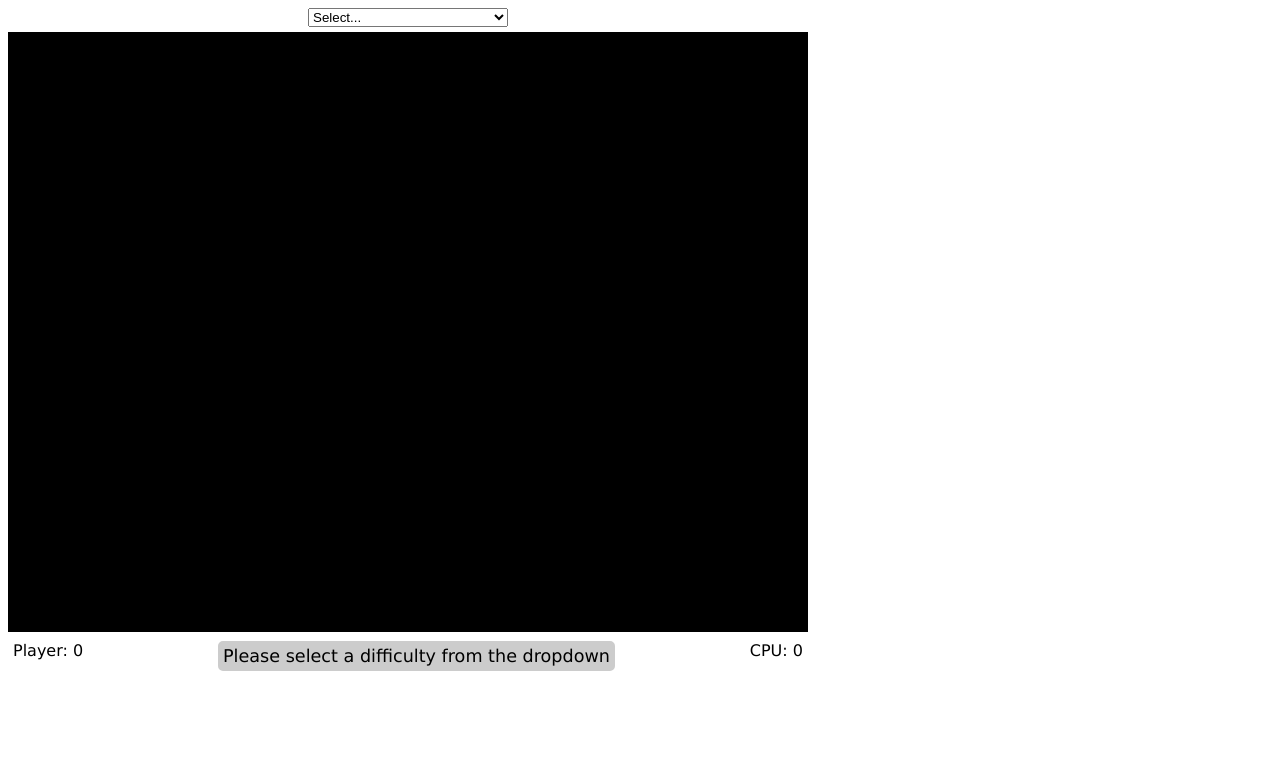
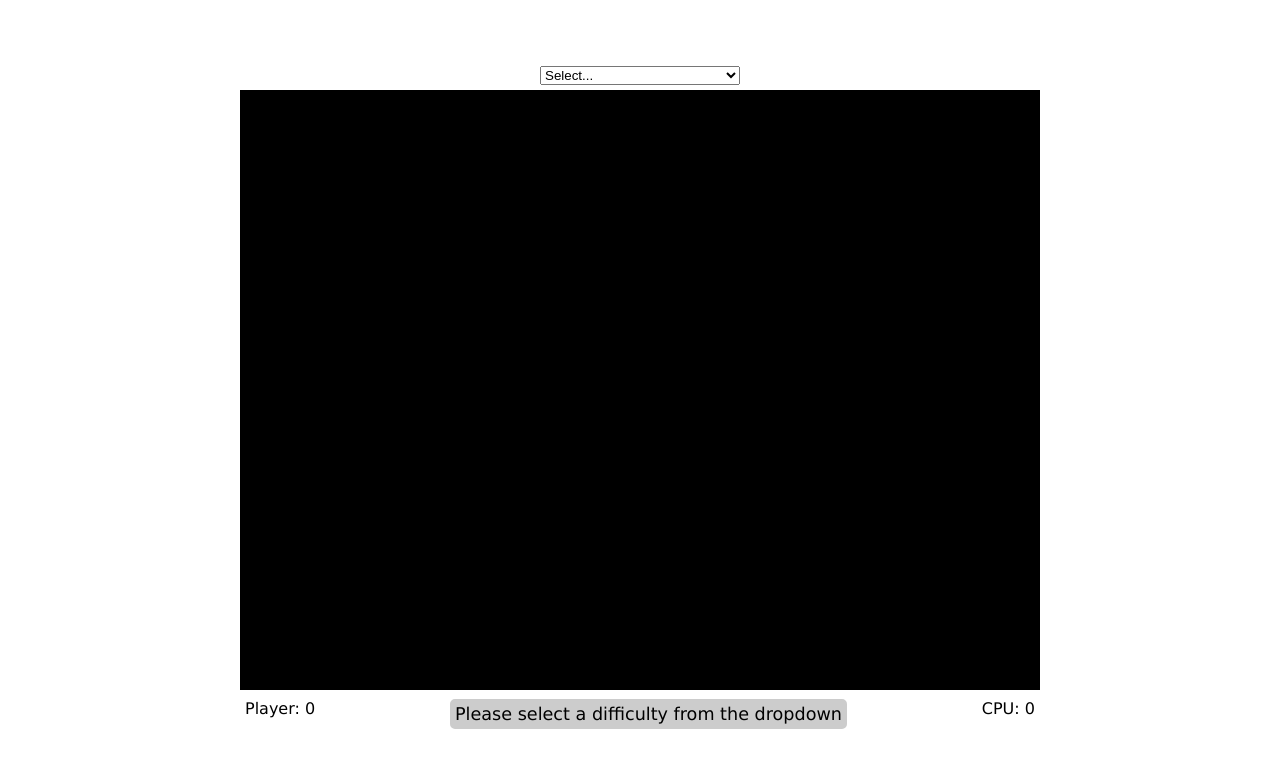
Before and after one commit to ItsAlive53/pong, a plain HTML site: page index.html in a window 1280 px wide. Drawn offline with nearby package versions, Linux system fonts and the light colour scheme.

Commit message:
center everything

```diff
--- a/css/main.css
+++ b/css/main.css
@@ -1,3 +1,10 @@
+#container {
+    position: absolute;
+    top: 50%;
+    left: 50%;
+    transform: translate(-50%, -50%);
+}
+
 #scores {
     width: 790px;
     margin: 5px;
--- a/index.html
+++ b/index.html
@@ -9,6 +9,7 @@
   </head>
 
   <body>
+    <div id="container">
       <form>
         <select name="diffSelect" id="diffSelect" onchange="diffSelection(this);">
           <option value="0" disabled selected hidden>Select...</option>
@@ -23,5 +24,6 @@
         <span id="textbox" class="hide"></span>
         <span id="cpuScore">CPU: 0</span>
       </div>
+    </div>
   </body>
 </html>
```
Lines whose indentation alone changed are shown as unchanged.
